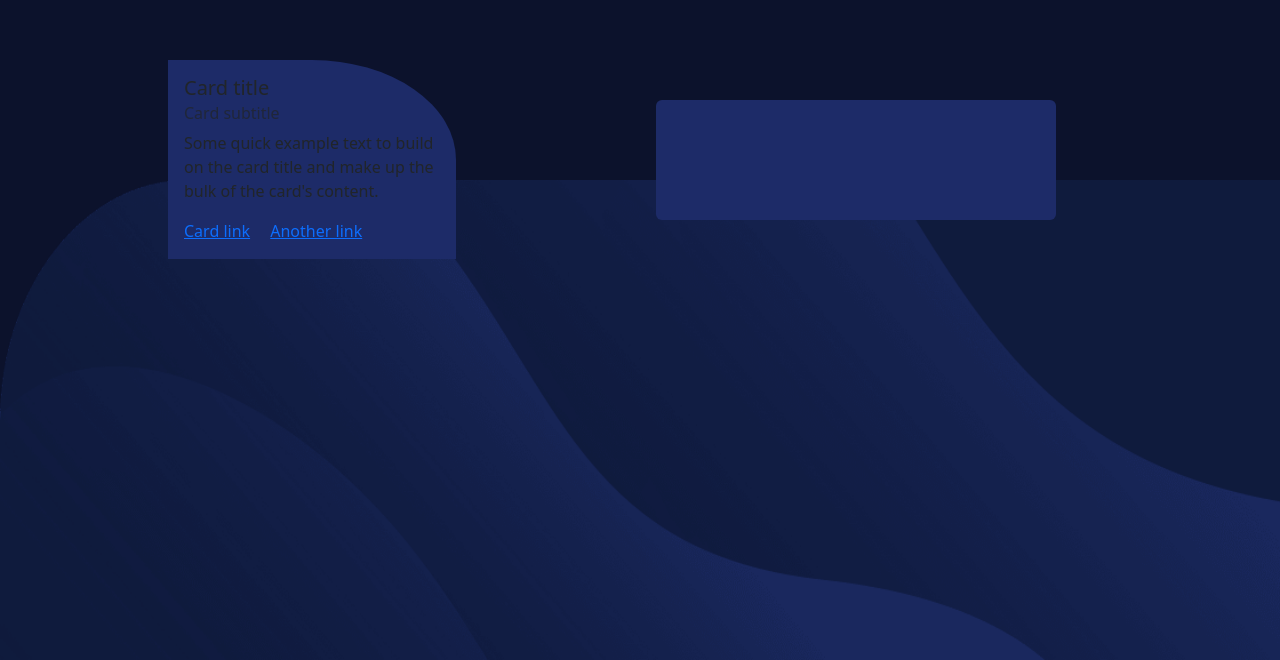
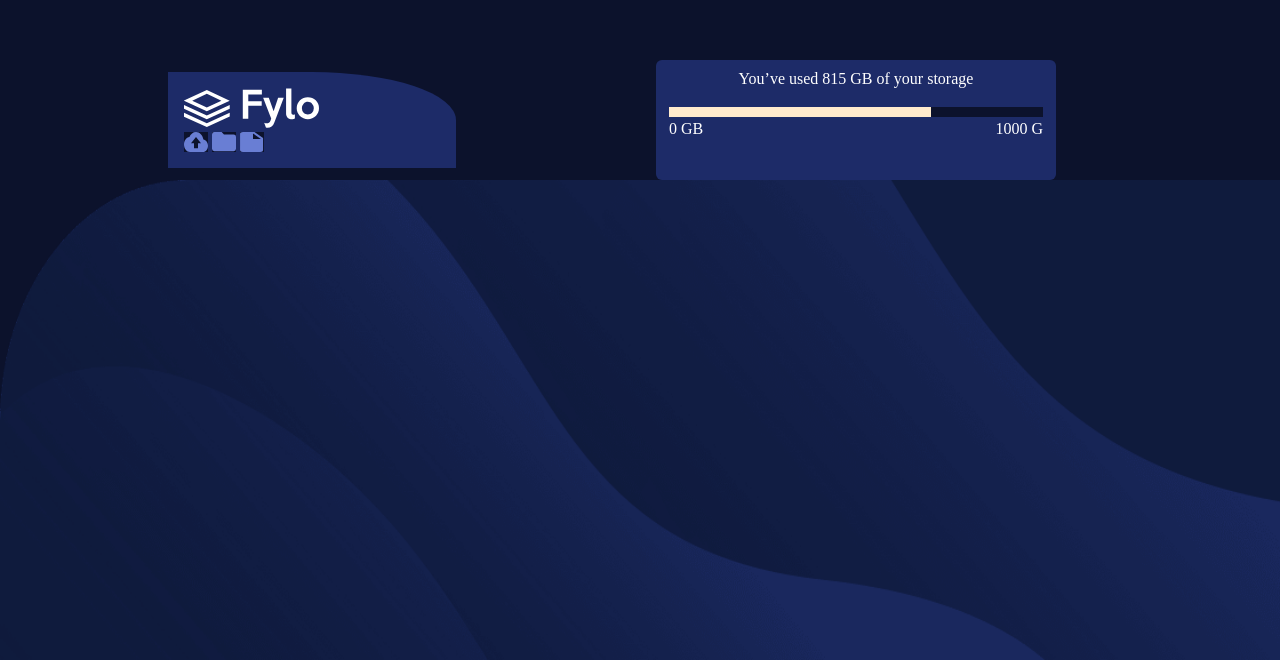
Before and after one commit to France1791/SBA_326, a plain HTML site: page index.html in a window 1280 px wide. Shown: the part 140-800 px from the top of the page. Drawn offline with nearby package versions, Linux system fonts and the light colour scheme.

Commit message:
added more on the design

```diff
--- a/index.html
+++ b/index.html
@@ -27,18 +27,43 @@
     <div class="ctn1" id="ctn1">
       <div class="card" id="card" style="width: 18rem;">
         <div class="card-body" id="card-body">
-          <h5 class="card-title">Card title</h5>
-          <h6 class="card-subtitle mb-2 text-body-secondary">Card subtitle</h6>
-          <p class="card-text">Some quick example text to build on the card title and make up the bulk of the card's content.</p>
-          <a href="#" class="card-link">Card link</a>
-          <a href="#" class="card-link">Another link</a>
+          <div class="imges-ctn">
+            <div>
+              <img src=/images/logo.svg alt="logo">
+            </div>
+            <div>
+              <img class="img" src="images/icon-upload.svg" width="24" height="20"alt ="icon-upload">
+              <img class="img" src="images/icon-folder.svg" width="24" height="20" alt="icon-folder">
+              <img class="img" src="images/icon-document.svg" width="24" height="20" alt="icon-document"/>
+            </div>
+          </div>
+
+
+
         </div>
       </div>
     </div>
 
 
     <div>
-      <a class="btn" id="btn" aria-disabled="true"></a>
+      <a class="btn" id="btn" aria-disabled="true">
+       <p> You’ve used 815 GB of your storage </p>
+        <div class="bar">
+          <div class="try"></div>
+      </div>
+
+
+  <!-- 185 GB Left  -->
+  <div class="note">
+    <div>
+      <p>0 GB</p>
+    </div>
+    <div>
+      <p> 1000 G</p>
+    </div>
+
+  </div>
+      </a>
     </div>
   </div>
 
--- a/styles.css
+++ b/styles.css
@@ -17,11 +17,18 @@
   left: 20%;
 }
 #btn{
+  font-family: "(https://fonts.google.com/specimen/Raleway)";
+  color: white;
   position: relative;
   left: 200px;
   width: 400px;
   height: 120px;
   background-color: #1d2b68;
+}
+.note{
+  display:flex;
+  flex-direction: row;
+  justify-content: space-between;
 }
 
 
@@ -46,7 +53,29 @@
   bottom: 0;
 }
 
-.cnt2{
+.imges-ctn{
+  display: flex;
+  flex-direction: column;
+  justify-content: center;
+}
+
+.img{
+  background-color: #0c122c;
+}
+
+.bar{
+  margin-left: 19Spx;
+  height: 10px;
+  width: 100%;
+  background-color:#0c122c;
+}
+.try{
+  height: 10px;
+  width:70%;
+  background-color: blanchedalmond;
+}
+
+/* .cnt2{ */
     /* background-image: url( "/bg-desktop.png"); */
     /* font-family: "(https://fonts.google.com/specimen/Figtree)"; */
      /* margin : 280px;  */
@@ -56,4 +85,4 @@
     /* border-radius: 10px; */
     /* flex-direction: column; */
     /* width: 200px; */
-}
+/* } */
```
